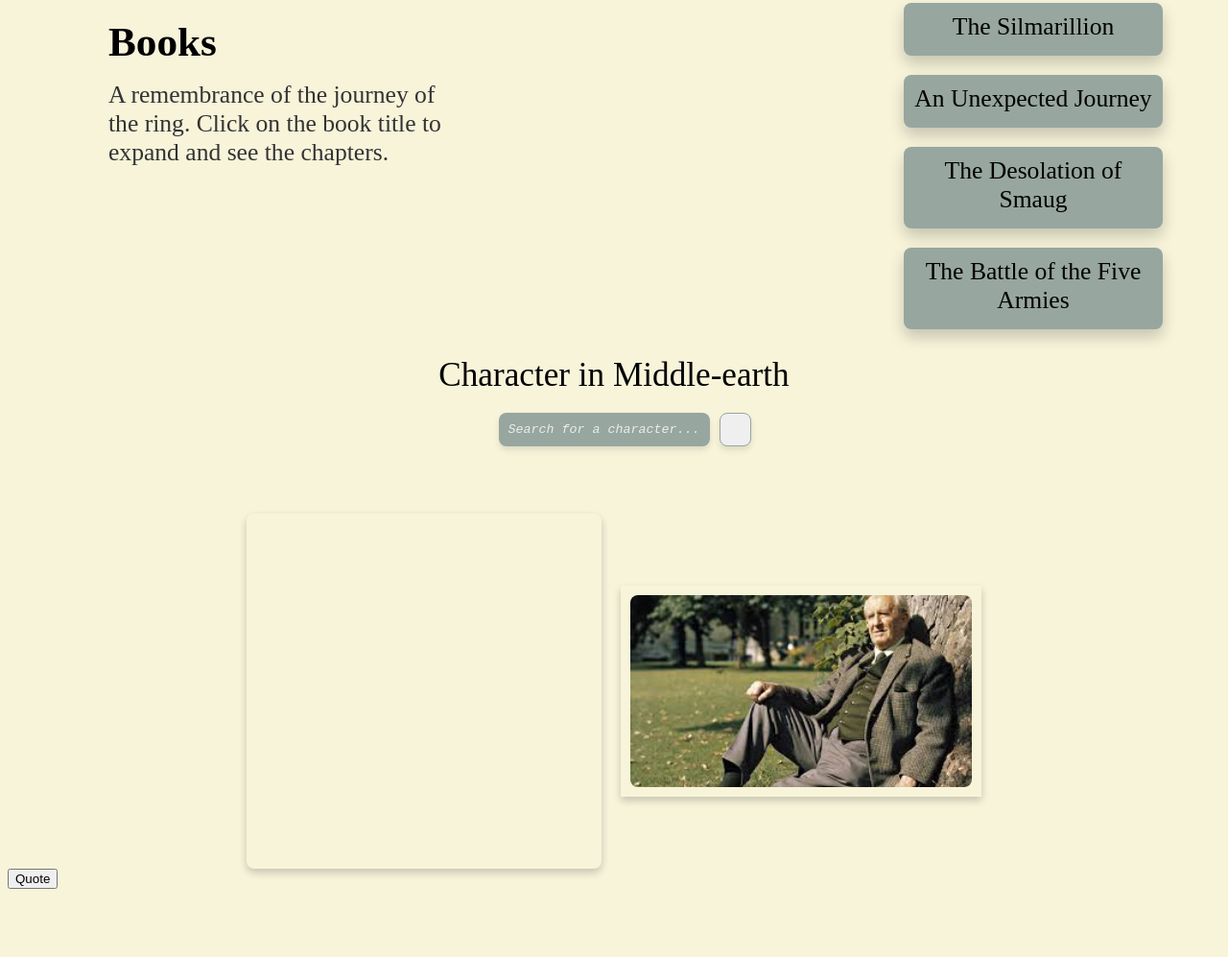
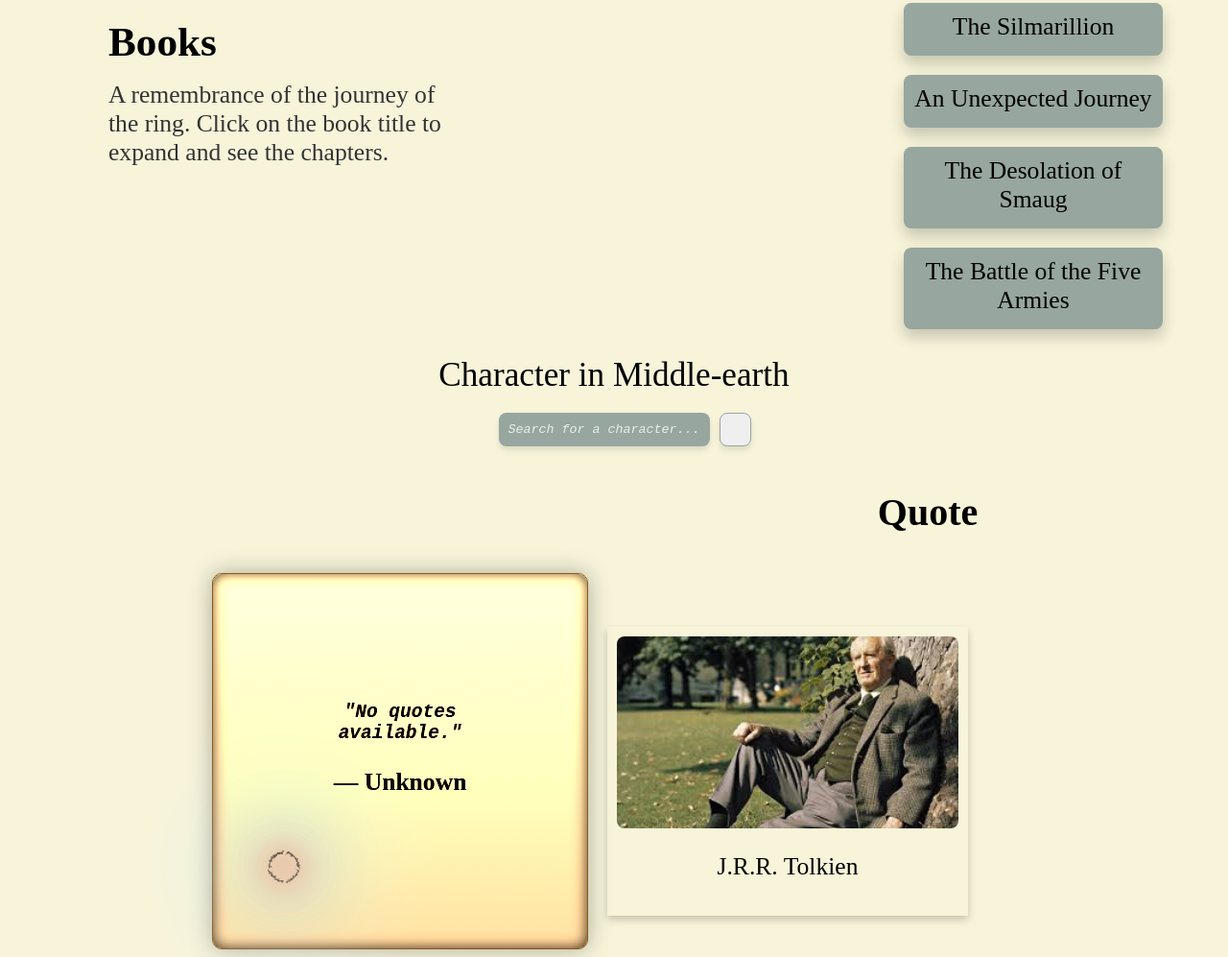
Before and after one commit to EmilJohanssonz/lordoftheringapi, a website built with Vite: page index.html in a window 1280 px wide. Shown: the part 559-1556 px from the top of the page at 96% size. Before the commit the page ends 1493 px from the top, so only its background shows below. Built offline with nearby package versions, Linux system fonts and the light colour scheme; no server answers; files whose address does not match are found by name; a web font is replaced by a local one.

Commit message:
en del scss fix

```diff
--- a/src/comp/main/books/books.ts
+++ b/src/comp/main/books/books.ts
@@ -1,5 +1,6 @@
 import { Book, Chapter, middleEarthBooks } from "../../../types/books";
 import { headers } from "../../api/api";
+
 
 // Funktion för att skriva ut de böcker som är definierade i middleEarthBooks
 export function printMiddleEarthBooks() {
--- a/src/comp/main/movies/movies.scss
+++ b/src/comp/main/movies/movies.scss
@@ -4,7 +4,14 @@
   display: flex;
   flex-direction: column;
   align-items: center;
-  margin-top: 60px;
+  margin-top: 40px;
+
+  h2 {
+    @include bilbo-font;
+    font-size: 2.5rem;
+    font-weight: bold;
+    text-align: center;
+  }
 
   .button-container {
     display: flex;
@@ -42,6 +49,7 @@
     display: flex;
     flex-direction: column;
     transition: transform 0.4s ease, box-shadow 0.4s ease;
+    margin-top: -30px;
 
     &:hover {
       box-shadow: 0 15px 25px rgba(0, 0, 0, 0.25);
--- a/src/comp/main/movies/movies.ts
+++ b/src/comp/main/movies/movies.ts
@@ -17,7 +17,7 @@
       if (response.status === 429 && retries > 0) {
         console.warn("API rate limit exceeded. Retrying...");
         await new Promise((resolve) => setTimeout(resolve, delay));
-        return fetchMoviesWithRetry(retries - 1, delay * 2); // Exponential backoff
+        return fetchMoviesWithRetry(retries - 1, delay * 2);
       }
       throw new Error(`Failed to fetch movies. Status: ${response.status}`);
     }
@@ -34,12 +34,12 @@
 const fetchMovies = async (): Promise<Movie[]> => {
   if (cachedMovies) {
     console.log("Returning cached movies");
-    return cachedMovies; // Return cached data if available
+    return cachedMovies;
   }
 
   try {
     const movies = await fetchMoviesWithRetry();
-    cachedMovies = movies; // Cache the fetched movies
+    cachedMovies = movies;
     return movies;
   } catch (error) {
     console.error("Error fetching movies:", error);
@@ -79,6 +79,10 @@
 
   const movieContainer = document.createElement("div");
   movieContainer.className = "movie-container";
+
+  const movieHeader = document.createElement("h2");
+  movieHeader.textContent = "Movies";
+  movieContainer.appendChild(movieHeader);
 
   const movieCard = document.createElement("div");
   movieCard.className = "movie-card";
--- a/src/comp/main/quote/quote.scss
+++ b/src/comp/main/quote/quote.scss
@@ -8,54 +8,69 @@
   align-items: center;
   gap: 20px;
   width: 100%;
-  margin-top: 50px;
+  margin-top: 5px;
+
+  h3 {
+    @include bilbo-font;
+    font-size: 2.5rem;
+    text-align: right;
+    width: 100%;
+    padding-right: 20%;
+    font-weight: bold;
+    margin-top: 20px;
+  }
 }
 
 #quote-container {
   order: 1;
-  border-radius: 8px;
-  box-shadow: 0 4px 8px rgba(0, 0, 0, 0.2);
+  position: relative;
+  border-radius: 10px;
+  border: 1px solid #8b5a2b;
   width: 350px;
   height: 350px;
-  min-height: 350px;
-  max-height: 350px;
-  padding: 10px;
+  padding: 20px;
   text-align: center;
   display: flex;
   flex-direction: column;
   justify-content: center;
+  margin-top: -20px;
+  background: linear-gradient(to bottom, #f2e1b3, #d1b08b);
+  transition: transform 0.3s ease, box-shadow 0.3s ease;
+  filter: sepia(40%) contrast(1.5);
+  box-shadow: inset 0 0 15px rgba(0, 0, 0, 0.7),
+    0 0 25px rgba(0, 0, 0, 0.3);
 
-  transition: transform 0.3s ease, box-shadow 0.3s ease;
 
   @media (max-width: 768px) {
-    width: 100%;
+    width: 70%;
     height: auto;
     min-height: unset;
     max-height: unset;
-    order: 2;
+    order: 1;
+    margin-left: 42px;
+
   }
 
   .quote-card {
-    background-image: url("/src/img/thorin_s_letter_by_katrinpolly_d6waxl5-pre.png");
-    background-size: cover;
-    background-repeat: no-repeat;
-    opacity: 0.7;
-    width: 100%;
-    height: 100%;
-    border-radius: 8px;
-    background-position: center;
+
+
     h2 {
       @include para-font;
       word-break: break-word;
       text-align: center;
       width: 50%;
+      max-height: fit-content;
       margin: 0 auto;
+      color: black;
     }
+
     p {
       @include bilbo-font;
       font-weight: bold;
-      font-size: 1.4rem;
+      font-size: 1.6rem;
       text-align: center;
+      color: black;
+
     }
   }
 }
@@ -63,13 +78,21 @@
 #img-container {
   order: 2;
   display: flex;
+  flex-direction: column;
   justify-content: center;
   align-items: center;
   padding: 10px;
   box-shadow: 0 4px 8px rgba(0, 0, 0, 0.2);
 
+  p {
+    @include bilbo-font;
+    font-size: 1.6rem;
+    color: black;
+
+  }
+
   @media (max-width: 768px) {
-    order: 1;
+    order: 2;
   }
 }
 
@@ -79,3 +102,26 @@
   height: 200px;
   border-radius: 8px;
 }
+
+#generate-quote-button {
+  background-image: url("/src/img/ringen-removebg-preview.png");
+  background-size: cover;
+  background-repeat: no-repeat;
+  background-position: center;
+  z-index: 1;
+  background-color: transparent;
+  margin-right: -120px;
+  margin-top: 200px;
+  border: none;
+  width: 50px;
+  height: 50px;
+  cursor: pointer;
+  position:relative;
+  // animation: spin 6s linear infinite;
+  filter: drop-shadow(0 0 10px red) drop-shadow(0 0 20px orange) drop-shadow(0 0 30px crimson) drop-shadow(0 0 15px white) drop-shadow(0 0 30px lightblue) drop-shadow(0 0 45px skyblue) drop-shadow(0 0 60px white);
+  @media (max-width: 768px) {
+    margin-top: 80px;
+  }
+
+
+}
--- a/src/comp/main/quote/quote.ts
+++ b/src/comp/main/quote/quote.ts
@@ -85,11 +85,15 @@
   `;
 };
 
-export const createDynamicElements = () => {
+export const createDynamicElements = async () => {
   const body = document.body;
 
   const container = document.createElement("div");
   container.id = "container";
+
+  const quoteHead = document.createElement("h3");
+  quoteHead.innerHTML = "Quote";
+  container.appendChild(quoteHead);
 
   // Skapa quote-container
   const quoteContainer = document.createElement("div");
@@ -101,16 +105,23 @@
   img.src = "src/img/jrr.jpg";
   img.alt = "J.R.R. Tolkien";
   img.className = "jrr-img";
-  imgContainer.appendChild(img);
+  const imgCaption = document.createElement("p");
+  imgCaption.innerHTML = "J.R.R. Tolkien";
+
+
 
   container.appendChild(imgContainer);
+  imgContainer.appendChild(img);
+  imgContainer.appendChild(imgCaption);
   container.appendChild(quoteContainer);
   body.appendChild(container);
 
   const button = document.createElement("button");
   button.id = "generate-quote-button";
-  button.innerHTML = "Quote";
-  body.appendChild(button);
+  container.appendChild(button);
+
+  const { name, quote} =  await getRandomQuote();
+  displayQuoteWithCharacterDetails(name, quote);
 };
 
 export const setupGenerateQuoteButton = () => {
```
Lines whose indentation alone changed are shown as unchanged.
